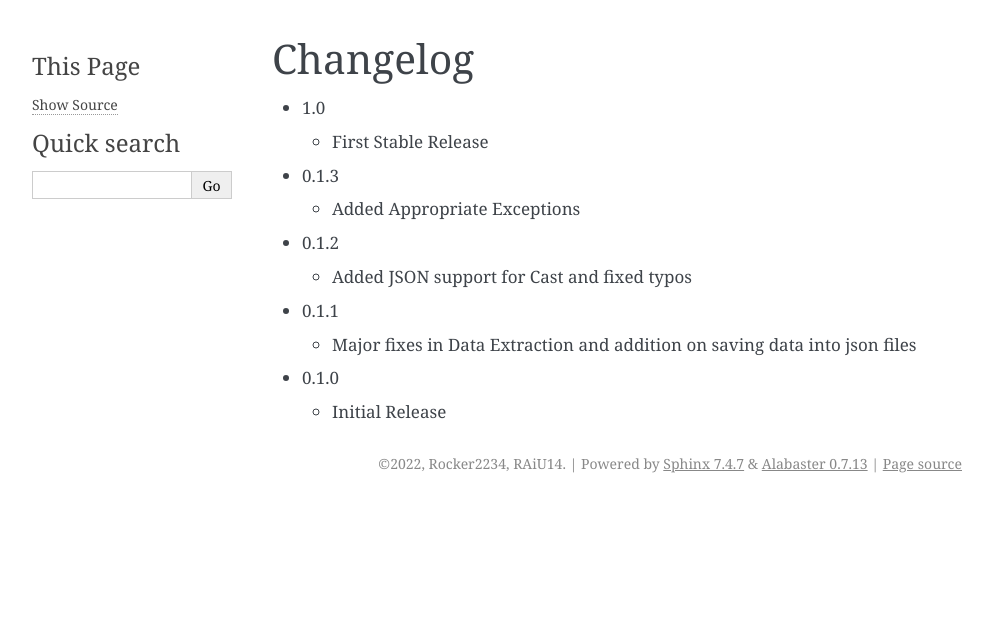
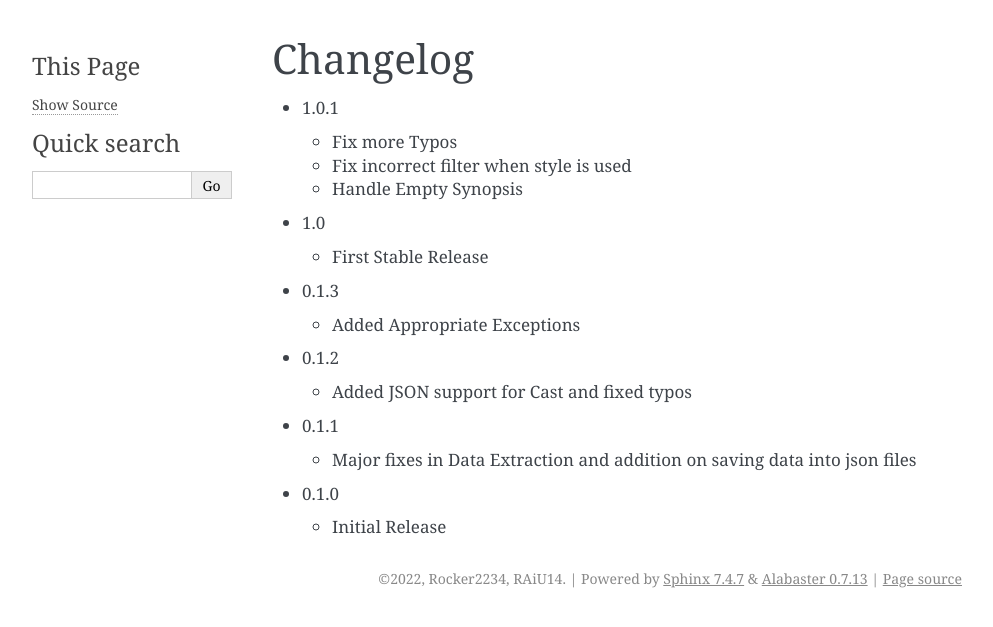
Before and after one commit to Rocker2234/Python-MDL-API, a Sphinx documentation site: the page built from docs/source/info/Changelog.md, in a window 1280 px wide. Shown: the top 627 px of the page, without its empty margins (148-1141 px from the left). Built offline with Sphinx 7.4.7, drawn with Linux system fonts in a browser that asks for light colours.

Commit message:
Update to version 1.0.1

```diff
--- a/PyMDL/__init__.py
+++ b/PyMDL/__init__.py
@@ -6,4 +6,4 @@ from .exceptions import *
 
 __title__ = 'PyMDL'
 __license__ = 'MIT'
-__version__ = '1.0'
+__version__ = '1.0.1'
--- a/docs/source/info/Changelog.md
+++ b/docs/source/info/Changelog.md
@@ -1,5 +1,9 @@
 # Changelog
 
+* 1.0.1
+  * Fix more Typos
+  * Fix incorrect filter when style is used
+  * Handle Empty Synopsis
 * 1.0
   * First Stable Release
 * 0.1.3
--- a/setup.py
+++ b/setup.py
@@ -7,7 +7,7 @@ with open('README.md') as f:
 
 setup(
     name='PyMDL',
-    version='1.0',
+    version='1.0.1',
     license='MIT',
     description='Web Scraping API to fetch data from MDL',
     url='https://github.com/Rocker2234/Python-MDL-API',
```
Also changed, not shown: README.md (+3 -2 lines).
